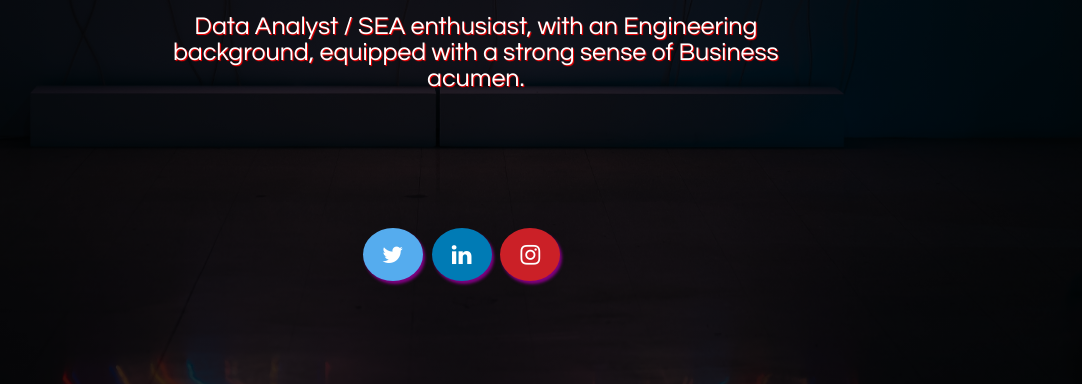
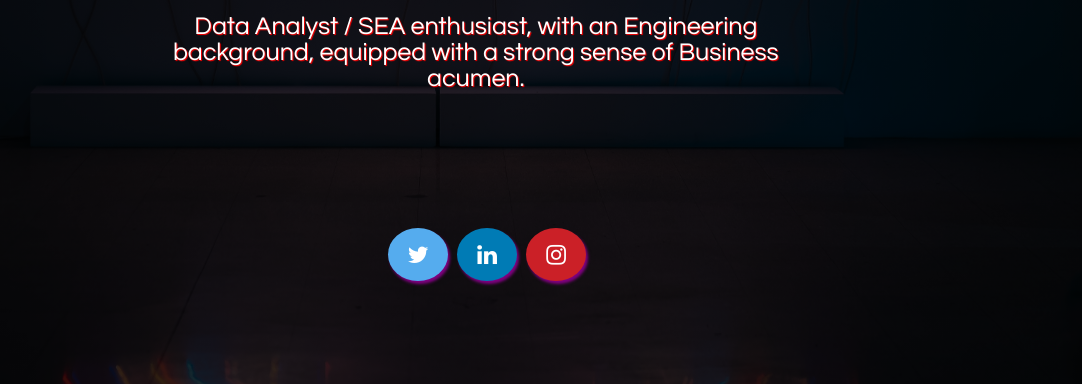
Before and after one commit to mavrikone94/landing, a plain HTML site: page index.html in a window 1280 px wide. Shown: the part 416-800 px from the top of the page, without its empty margins (177-1259 px from the left). Drawn offline with Linux system fonts and the light colour scheme.

Commit message:
Add files via upload

```diff
--- a/css/style.css
+++ b/css/style.css
@@ -128,7 +128,7 @@ p{
 .foot{
 position: absolute;
 top:80%;
-left:42%;
+left:44%;
 font-size: 23px;
 
 
```
